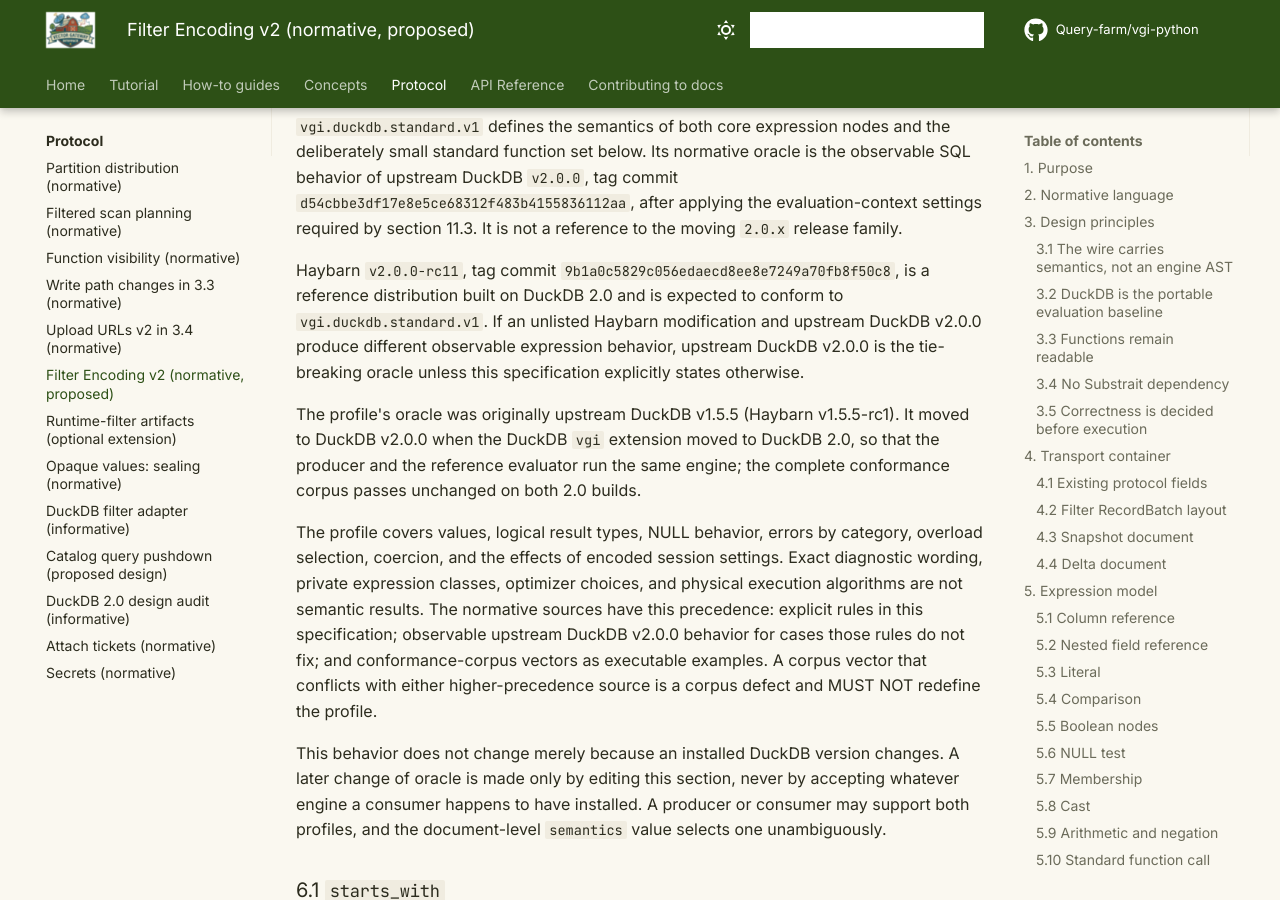
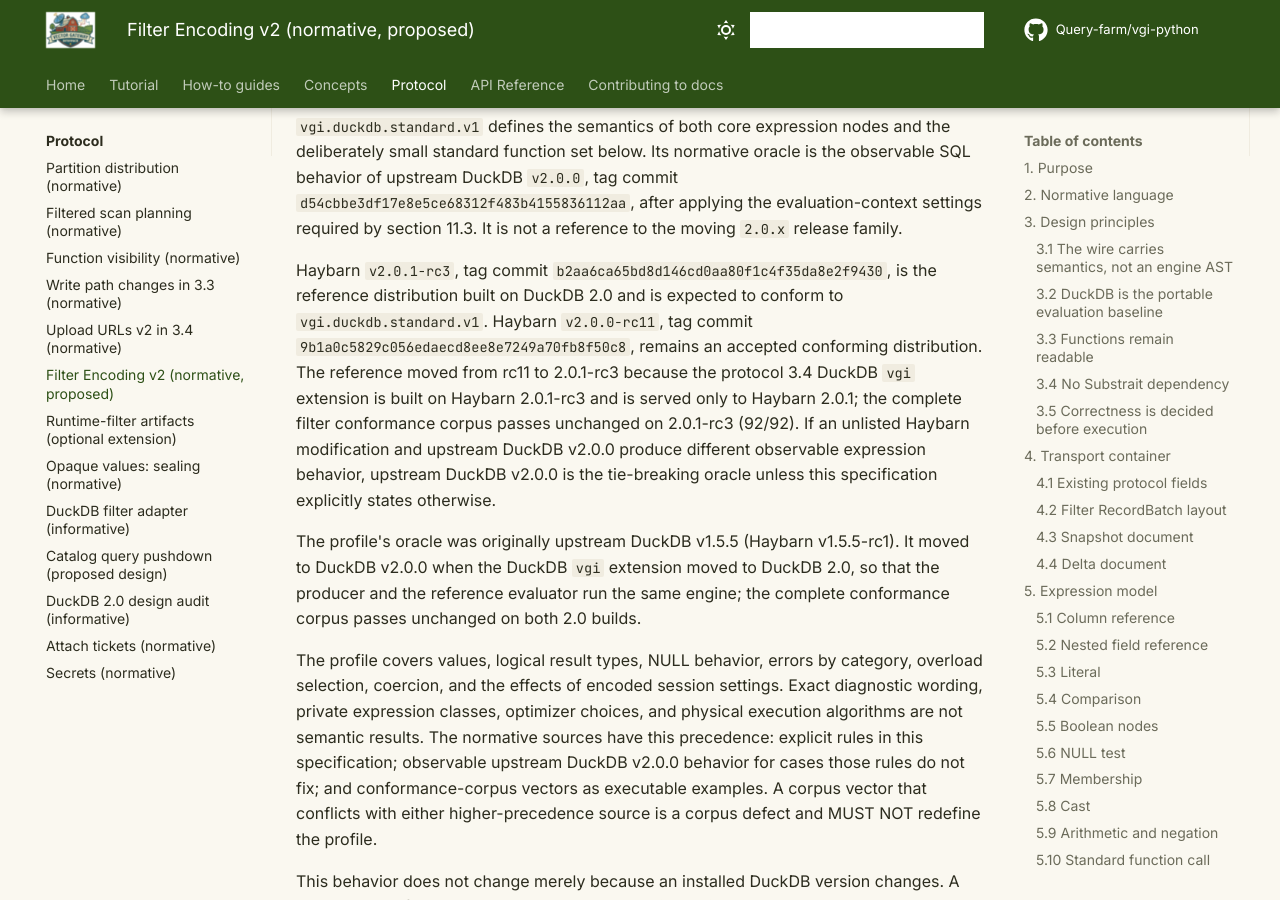
Before and after one commit to Query-farm/vgi-python, an MkDocs documentation site: the page built from docs/protocol/vgi-filter-encoding-v2-spec.md, in a window 1280 px wide and 900 px high, scrolled down 17932 px. Built offline with MkDocs 1.6.1 and Material for MkDocs 9.7.7, drawn with Linux system fonts in a browser that asks for light colours; comment, search, counter and statistics services are not loaded; some of the changed text lies outside the part shown.

Commit message:
engine: trust Haybarn 2.0.1rc3 for filters; [haybarn] extra pins it
The 3.4 vgi extension is built on haybarn-v2.0.1-rc3 and is served only to
Haybarn 2.0.1. vgi-python 0.55.0's [haybarn] extra pinned haybarn==2.0.0rc11,
so a worker whose tests attach vgi through that extra got the 3.3 build and
failed. Rusty: "Move the trusted engine to 2.0.1rc3".

- pyproject: [haybarn] is haybarn==2.0.1rc3. It stays an exact pin
  because vgi.duckdb.standard.v1 filter evaluation refuses unlisted engine
  builds. [duckdb] is unchanged at duckdb==2.0.0.
- vgi/filter_v2.py: STANDARD_V1_ENGINE_VERSIONS accepts haybarn 2.0.1rc3,
  and 2.0.0rc11 stays accepted. tests/test_filter_v2.py adds 2.0.1rc3
  (accepted) and 2.0.1 (refused).
- Filter spec section 6 and the DuckDB filter adapter doc name Haybarn
  v2.0.1-rc3 (b2aa6ca) as the reference distribution, say rc11 remains
  accepted, and explain why the reference moved.
- dependabot comment and CHANGELOG (Unreleased) updated.

With 2.0.1rc3 installed:
- the filter conformance corpus and the filter_v2 tests pass, 92/92;
- the full suite passes except the 2 generated-header checks that compare
  against the box's sibling vgi checkout, which fail without this change too;
- scripts/check_engine_drift.py reports the extension (vgi@v2.0, on
  haybarn-v2.0.1-rc3) and the pin are both on engine line 2.0;
- mkdocs build --strict passes.

Co-Authored-By: Claude Opus 5.5 <noreply@anthropic.com>
Claude-Session: https://claude.ai/code/session_01VGq2a2HVzsqG7LmwQCiKzp

```diff
--- a/docs/protocol/vgi-filter-encoding-v2-spec.md
+++ b/docs/protocol/vgi-filter-encoding-v2-spec.md
@@ -668,8 +668,11 @@ function set below. Its normative oracle is the observable SQL behavior of upstr
 `d54cbbe3df17e8e5ce68312f483b4155836112aa`, after applying the evaluation-context settings required by section 11.3.
 It is not a reference to the moving `2.0.x` release family.
 
-Haybarn `v2.0.0-rc11`, tag commit `9b1a0c5829c056edaecd8ee8e7249a70fb8f50c8`, is a reference distribution built
-on DuckDB 2.0 and is expected to conform to `vgi.duckdb.standard.v1`. If an unlisted Haybarn modification
+Haybarn `v2.0.1-rc3`, tag commit `b2aa6ca65bd8d146cd0aa80f1c4f35da8e2f9430`, is the reference distribution built
+on DuckDB 2.0 and is expected to conform to `vgi.duckdb.standard.v1`. Haybarn `v2.0.0-rc11`, tag commit
+`9b1a0c5829c056edaecd8ee8e7249a70fb8f50c8`, remains an accepted conforming distribution. The reference moved from
+rc11 to 2.0.1-rc3 because the protocol 3.4 DuckDB `vgi` extension is built on Haybarn 2.0.1-rc3 and is served only
+to Haybarn 2.0.1; the complete filter conformance corpus passes unchanged on 2.0.1-rc3 (92/92). If an unlisted Haybarn modification
 and upstream DuckDB v2.0.0 produce different observable expression behavior, upstream DuckDB v2.0.0 is the tie-breaking
 oracle unless this specification explicitly states otherwise.
 
@@ -1346,7 +1349,7 @@ Required positive cases include:
 26. successful strict matching when producer, advertised capability, and filter batch carry the identical provider
     fingerprint; and
 27. core-node values, result types, NULLs, and error categories matching upstream DuckDB v2.0.0 under
-    `vgi.duckdb.standard.v1`, with Haybarn v2.0.0-rc11 passing the same corpus.
+    `vgi.duckdb.standard.v1`, with Haybarn v2.0.1-rc3 (and v2.0.0-rc11) passing the same corpus.
 
 Exact-evaluation parity cases include arithmetic overflow, integer and floating-point division by zero, and failing
 casts. Each case verifies whether evaluation returns a value or raises an error, along with the error category required
@@ -1425,7 +1428,7 @@ This proposal makes the following choices:
 - VGI 2.0 has one filter encoding and no v1 compatibility mode.
 - The wire is a unified expression AST inside the existing Arrow IPC container.
 - `vgi.duckdb.standard.v1` pins core and standard-function behavior to upstream DuckDB v2.0.0; Haybarn
-  v2.0.0-rc11 is a conforming reference distribution.
+  v2.0.1-rc3 is the conforming reference distribution, and v2.0.0-rc11 remains accepted.
 - Embedded DuckDB is the recommended portable evaluator.
 - DataFusion native pushdown is an optional deeper optimization with a residual correctness backstop.
 - Polars is treated primarily as a client and retains its native residual.
```
Also changed, not shown: CHANGELOG.md (+11 -0 lines), docs/protocol/vgi-duckdb-filter-adapter.md (+7 -4 lines), pyproject.toml (+5 -3 lines), 4 other files.
